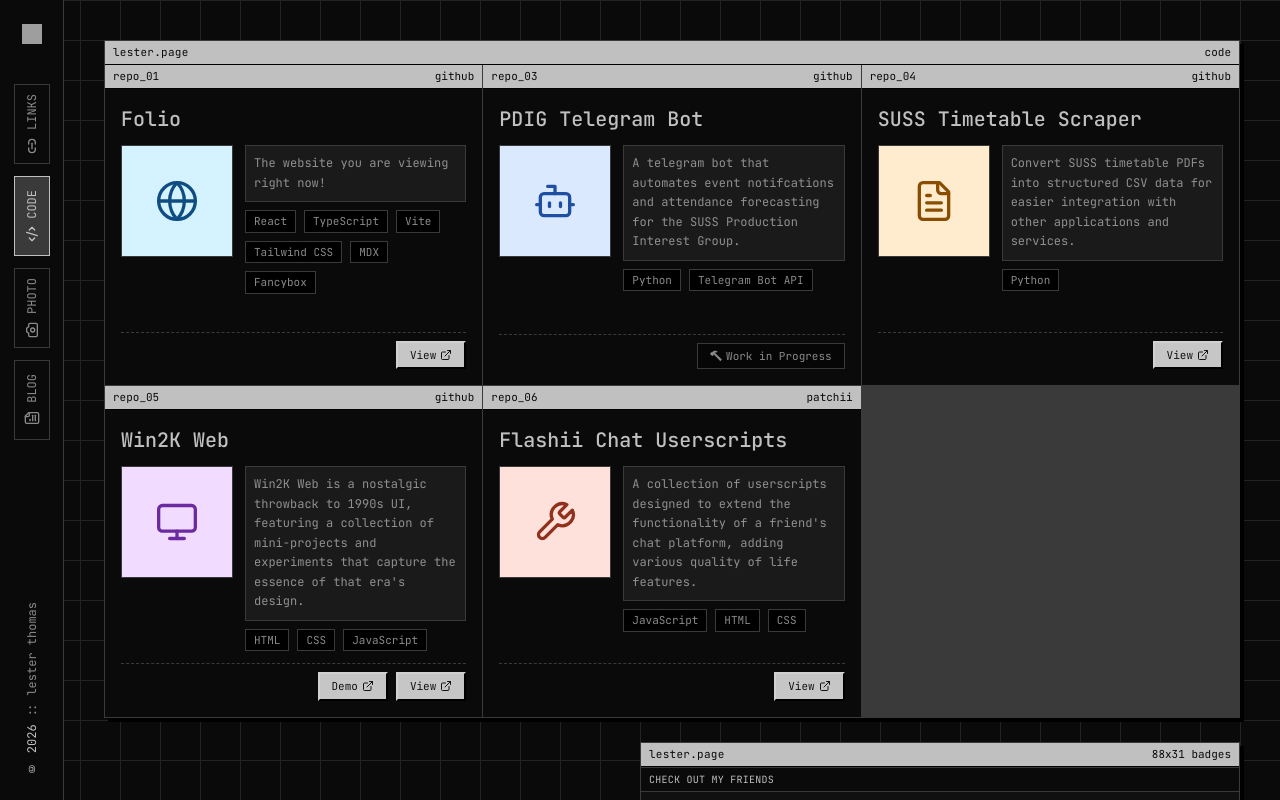
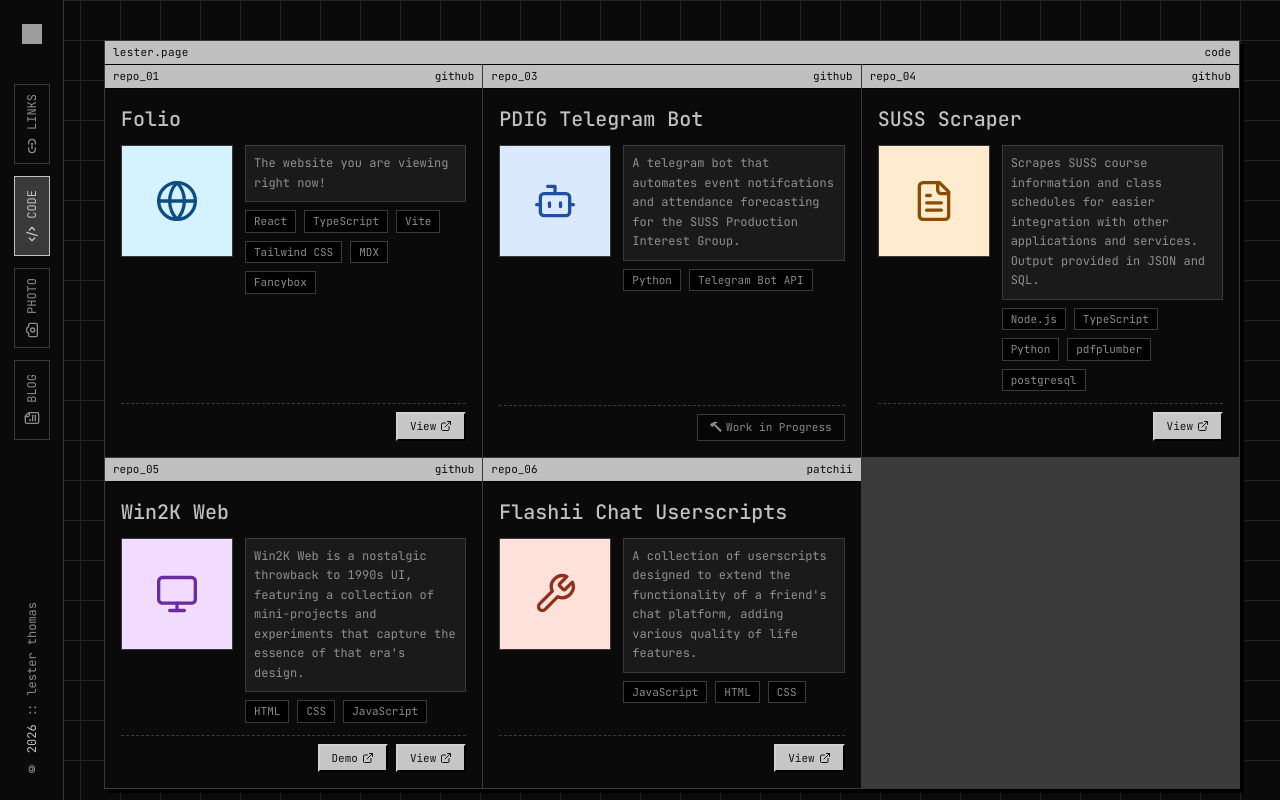
Before and after one commit to lester-td/folio, a React (Vite) app: page /code in a window 1280 px wide. Shown: the top 800 px of the page. Built offline with nearby package versions, Linux system fonts and the light colour scheme; grey boxes are pictures that could not be loaded.

Commit message:
amend projects

```diff
--- a/src/app/components/Code.tsx
+++ b/src/app/components/Code.tsx
@@ -74,11 +74,11 @@ const projects: Project[] = [
     published: true,
   },
   {
-    title: "SUSS Timetable Scraper",
+    title: "SUSS Scraper",
     description:
-      "Convert SUSS timetable PDFs into structured CSV data for easier integration with other applications and services.",
-    tech: ["Python"],
-    repo: "https://github.com/lester-td/suss-timetable-scraper",
+      "Scrapes SUSS course information and class schedules for easier integration with other applications and services. Output provided in JSON and SQL.",
+    tech: ["Node.js", "TypeScript", "Python", "pdfplumber", "postgresql"],
+    repo: "https://github.com/lester-td/suss-scraper",
     label: "repo_04",
     source: "github",
     previewType: "icon",
```
